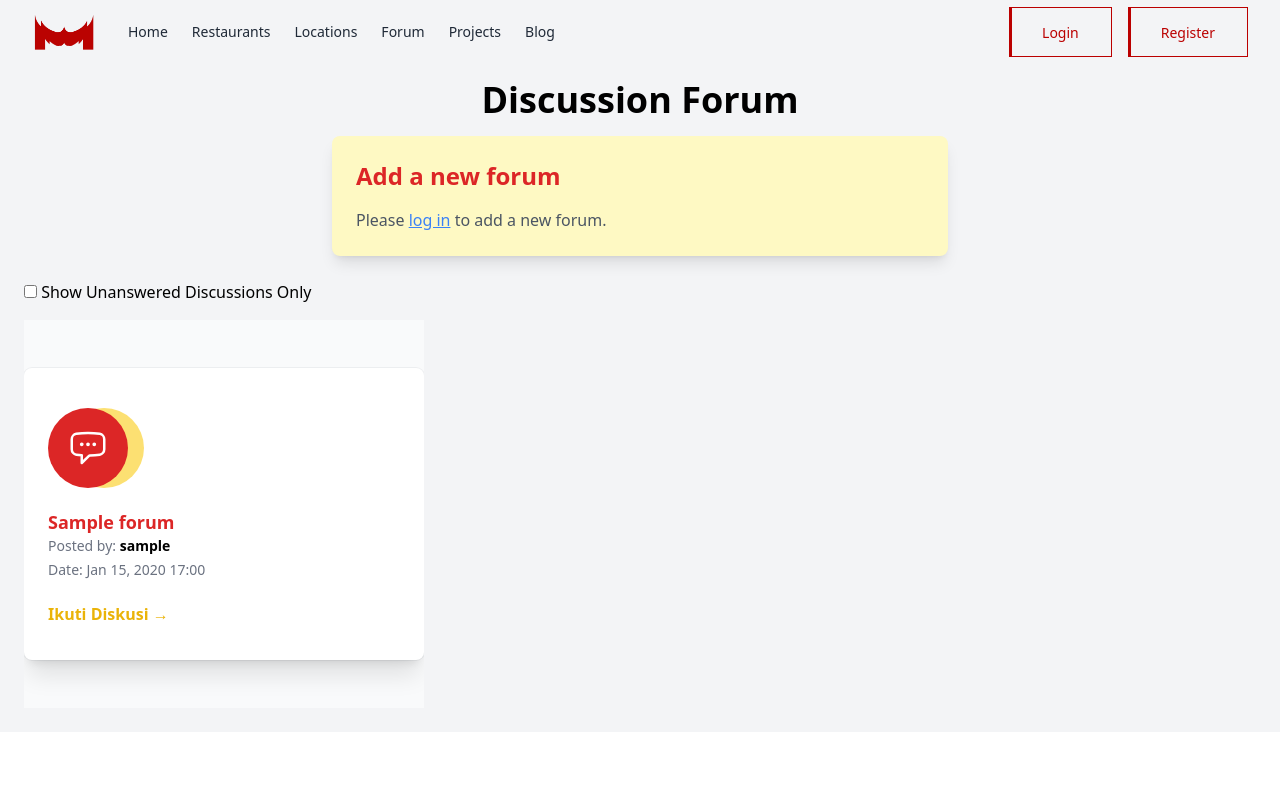
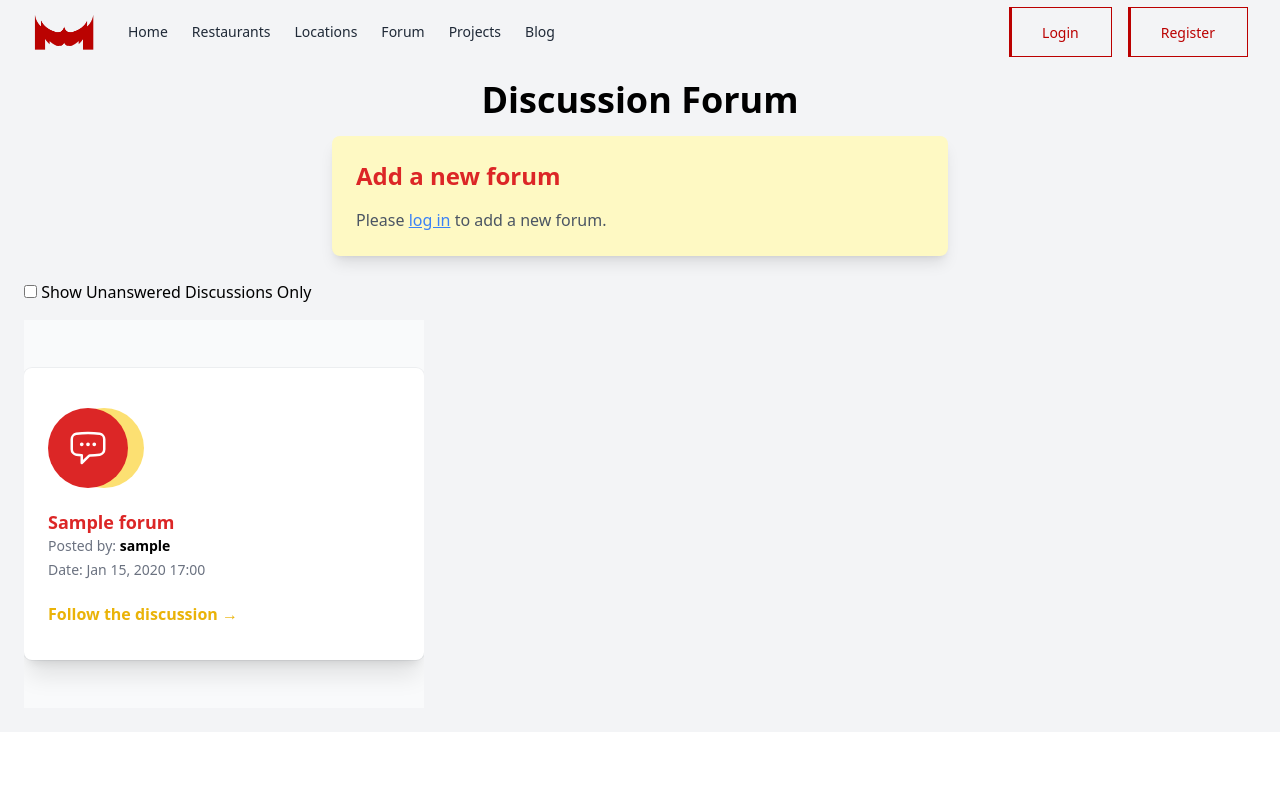
Before and after one commit to C04-PBP/mineat, a Django app: page /forum/ in a window 1280 px wide. Run offline with Django 5.2, Linux system fonts and the light colour scheme; tables that the repository leaves empty hold one stand-in row (values such as "Sample post"); some libraries are stand-ins or nearby versions.

Commit message:
feat: fix forum page typo

```diff
--- a/forum/templates/forum_card.html
+++ b/forum/templates/forum_card.html
@@ -34,7 +34,7 @@
             <!-- Link to Discussion -->
             <div class="pt-5 text-base font-semibold leading-7">
                 <p>
-                    <a href="{% url 'forum:forum-khusus' forum.id %}" class="text-yellow-500 font-semibold transition-all duration-300 group-hover:text-red-500">Ikuti Diskusi &rarr;</a>
+                    <a href="{% url 'forum:forum-khusus' forum.id %}" class="text-yellow-500 font-semibold transition-all duration-300 group-hover:text-red-500">Follow the discussion &rarr;</a>
                 </p>
             </div>
         </div>
```
